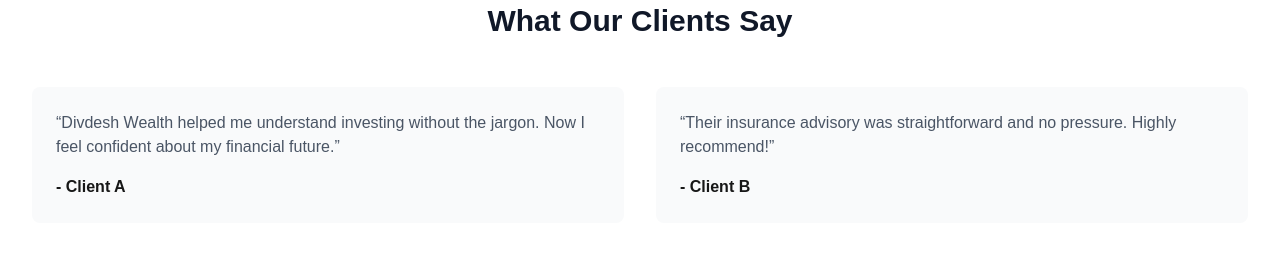
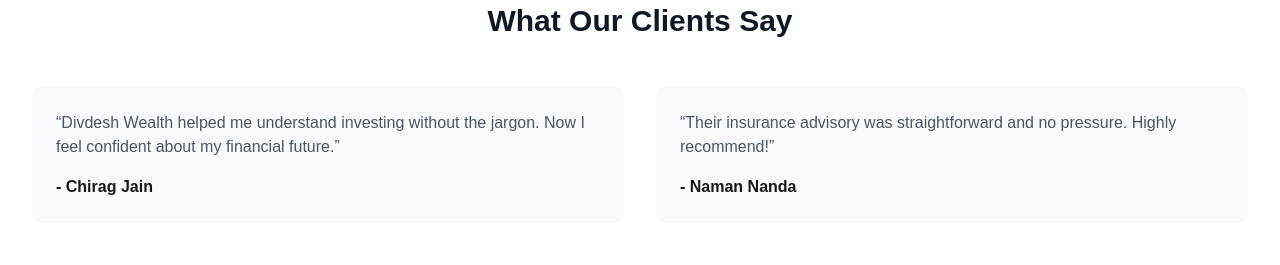
Before and after one commit to chiirag/Divdesh_Website_v1, a Next.js app: page / in a window 1280 px wide. Shown: the part 1297-1562 px from the top of the page. Built offline with nearby package versions, Linux system fonts and the light colour scheme.

Commit message:
Update testimonial names: Client A to Chirag Jain, Client B to Naman Nanda

```diff
--- a/src/app/page.tsx
+++ b/src/app/page.tsx
@@ -105,11 +105,11 @@
           <div className="grid md:grid-cols-2 gap-8">
             <div className="bg-gray-50 p-6 rounded-lg">
               <p className="text-gray-600 mb-4">&ldquo;Divdesh Wealth helped me understand investing without the jargon. Now I feel confident about my financial future.&rdquo;</p>
-              <p className="font-semibold">- Client A</p>
+              <p className="font-semibold">- Chirag Jain</p>
             </div>
             <div className="bg-gray-50 p-6 rounded-lg">
               <p className="text-gray-600 mb-4">&ldquo;Their insurance advisory was straightforward and no pressure. Highly recommend!&rdquo;</p>
-              <p className="font-semibold">- Client B</p>
+              <p className="font-semibold">- Naman Nanda</p>
             </div>
           </div>
         </div>
```
